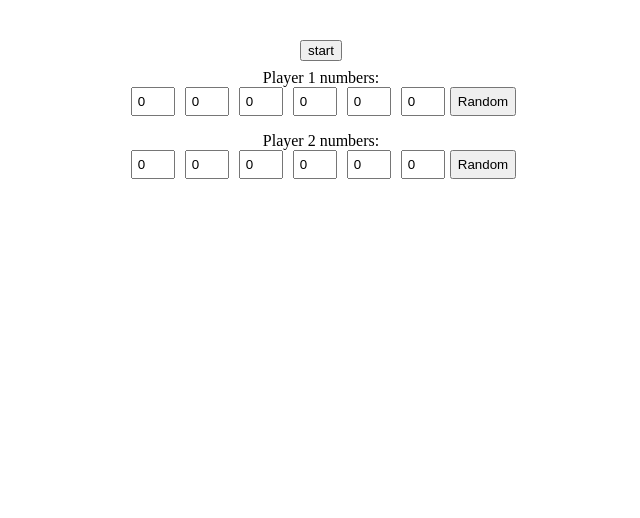
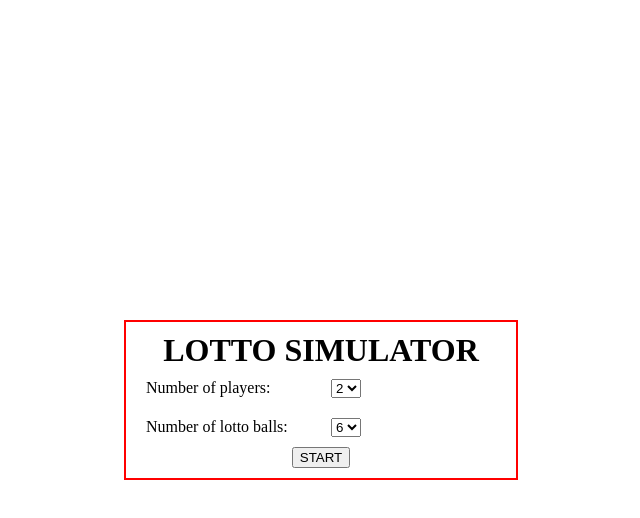
Before and after one commit to amithg2/Lotto, a plain HTML site: page main.html in a window 1280 px wide. Shown: the whole page, without its empty margins (319-959 px from the left). Drawn offline with Linux system fonts and the light colour scheme.

Commit message:
code rebuild and bug fixes

```diff
--- a/app.js
+++ b/app.js
@@ -1,14 +1,25 @@
 let numOfPlayers = 2;
-
-const numOfLottoNumbers = 6;
-const arrOfNumbers = [0, 0, 0, 0, 0, 0];
-const balls = {};
-
-const mainElement = document.querySelector("#main-element");
-
-//build the input of each user
+let numOfLottoNumbers = 6;
 const players = [];
 
+const body = document.querySelector("body");
+const settings = document.querySelector("#settings-wrapper");
+const lottoRoundsCounter = document.createElement("span");
+
+const numOfPlayerSelector = document.querySelector("#num-of-playeres");
+numOfPlayerSelector.value = 2;
+numOfPlayerSelector.onchange = (e) => (numOfPlayers = e.target.value);
+
+const numOfLottoNumbersSelector = document.querySelector("#num-of-balls");
+numOfLottoNumbersSelector.value = 6;
+numOfLottoNumbersSelector.onchange = (e) =>
+  (numOfLottoNumbers = e.target.value);
+
+function buildHtmlForLotto() {
+  body.removeChild(settings);
+  const lottoWrapper = document.createElement("div");
+  lottoWrapper.id = "lotto-wrapper";
+  //build the input of each user
   for (let user = 1; user <= numOfPlayers; user++) {
     //object to follow data
     const player = {
@@ -56,12 +67,31 @@ for (let user = 1; user <= numOfPlayers; user++) {
 
       inputsWrapper.appendChild(input);
     }
+    //build the html
     inputsWrapper.appendChild(randNumButton);
-
     userElement.appendChild(titleForUser);
     userElement.appendChild(inputsWrapper);
+    lottoWrapper.appendChild(userElement);
+    lottoWrapper.prepend(lottoRoundsCounter);
+  }
 
-  mainElement.appendChild(userElement);
+  //button to start lotto
+  const buttonToStartLotto = document.createElement("button");
+  buttonToStartLotto.innerText = "START LOTTO";
+  buttonToStartLotto.onclick = () => lottoButtonClicked();
+
+  //button to restart lotto
+  const buttonToRestartLotto = document.createElement("button");
+  buttonToRestartLotto.innerText = "RESTART";
+  buttonToRestartLotto.onclick = () => {
+    body.removeChild(lottoWrapper);
+    body.appendChild(settings);
+  };
+
+  lottoWrapper.appendChild(buttonToStartLotto);
+  lottoWrapper.appendChild(buttonToRestartLotto);
+
+  body.appendChild(lottoWrapper);
 }
 
 const numChanged = (userNumber, num, idx) => {
@@ -71,33 +101,31 @@ const numChanged = (userNumber, num, idx) => {
   });
 };
 
-//button to start lotto
-const buttonToStartLotto = document.createElement("button");
-buttonToStartLotto.innerText = "START LOTTO";
-buttonToStartLotto.onclick = () => startLotto();
-
 function startLotto() {
   let counter = 0;
-  let winner = null;
 
   while (true) {
     const lottoNumbers = generateLottoNumbers();
-
     for (player of players) {
       const isEqual = player.balls.every((el) => lottoNumbers.includes(el));
       if (isEqual) {
-        winner = player;
-        break;
+        return { player, counter };
+      }
+    }
+    counter++;
   }
 }
 
-    if (winner !== null) break;
+function lottoButtonClicked() {
+  const result = startLotto();
 
-    counter++;
+  for (let i = 0; i <= result.counter; i++) {
+    setTimeout(() => {
+      lottoRoundsCounter.innerHTML = i;
+    }, 2);
   }
-  console.log(counter);
-  console.log(winner);
-  //something with the winner
+
+  //do something with the winner
 }
 
 function generateLottoNumbers() {
--- a/main.html
+++ b/main.html
@@ -8,9 +8,37 @@
     <title>Lotto</title>
   </head>
   <body>
-    <div id="main-element" class="main-element">
+    <div id="settings-wrapper">
+      <h1 class="heading-h1">LOTTO SIMULATOR</h1>
 
-      <button onclick="startLotto()">start</button>
+      <div class="settings-select">
+        <label for="num-of-playeres" class="settings-select-label"
+          >Number of players:</label
+        >
+        <select id="num-of-playeres">
+          <option value="1">1</option>
+          <option value="2" selected>2</option>
+          <option value="3">3</option>
+          <option value="4">4</option>
+          <option value="5">5</option>
+          <option value="6">6</option>
+          <option value="7">7</option>
+        </select>
+      </div>
+
+      <div class="settings-select">
+        <label for="num-of-balls" class="settings-select-label"
+          >Number of lotto balls:</label
+        >
+        <select id="num-of-balls">
+          <option value="4">4</option>
+          <option value="5">5</option>
+          <option value="6" selected>6</option>
+          <option value="7">7</option>
+        </select>
+      </div>
+
+      <button class="start-button" onclick="buildHtmlForLotto()">START</button>
     </div>
 
     <script src="./app.js"></script>
--- a/style.css
+++ b/style.css
@@ -3,14 +3,36 @@ body {
   padding: 0;
   height: 100vh;
   width: 100vw;
-}
-
-.main-element {
-  padding: 40px;
   display: flex;
   justify-content: center;
   flex-direction: column;
   align-items: center;
+}
+
+#settings-wrapper {
+  width: 350px;
+  border: 2px solid red;
+  display: flex;
+  flex-direction: column;
+  padding: 10px 20px;
+}
+
+.heading-h1 {
+  text-align: center;
+  margin: 0;
+}
+
+.settings-select {
+  margin: 10px 0;
+  display: flex;
+}
+
+.settings-select-label {
+  width: 185px;
+}
+
+.start-button {
+  margin: auto;
 }
 
 .user-selected-numbers-title {
@@ -25,7 +47,7 @@ body {
 }
 
 .inputs {
-display: flex;
+  display: flex;
 }
 
 .number-input {
```
Lines whose indentation alone changed are shown as unchanged.
